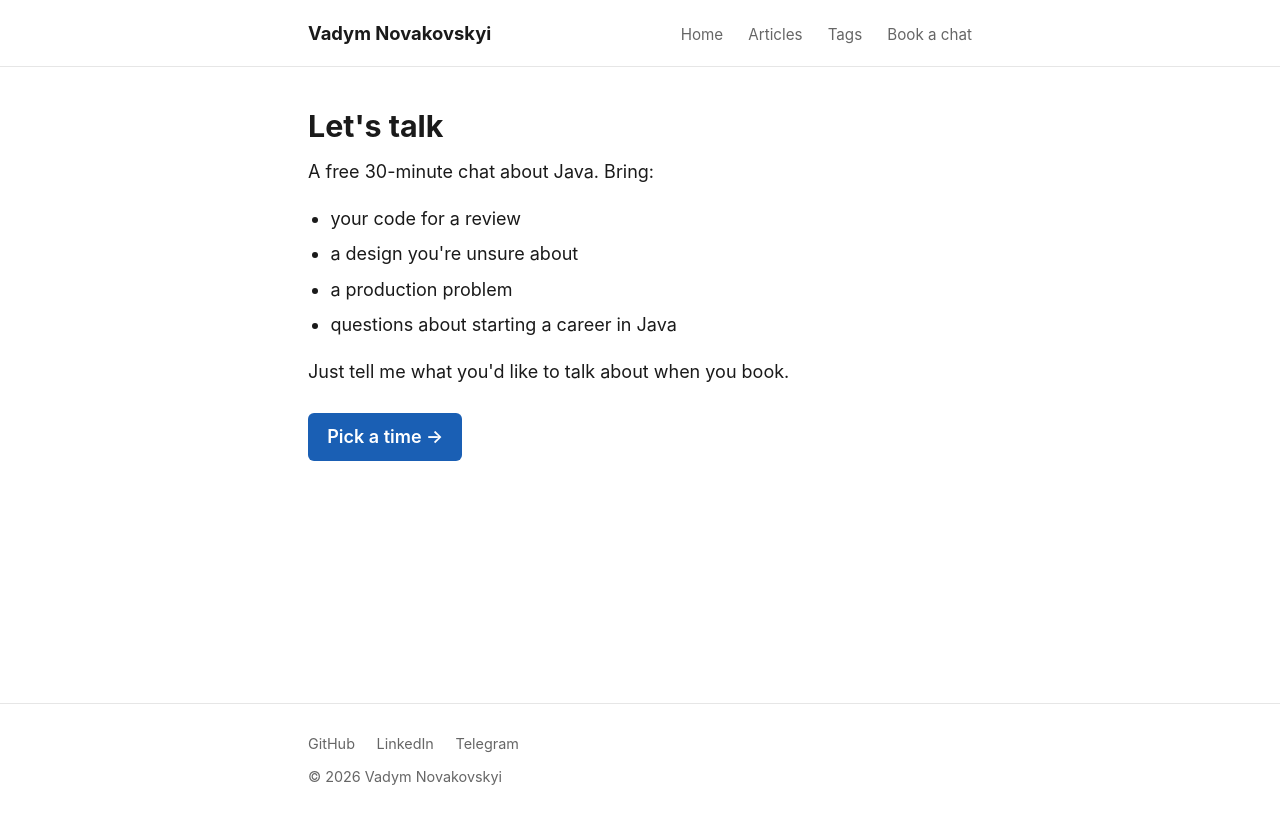
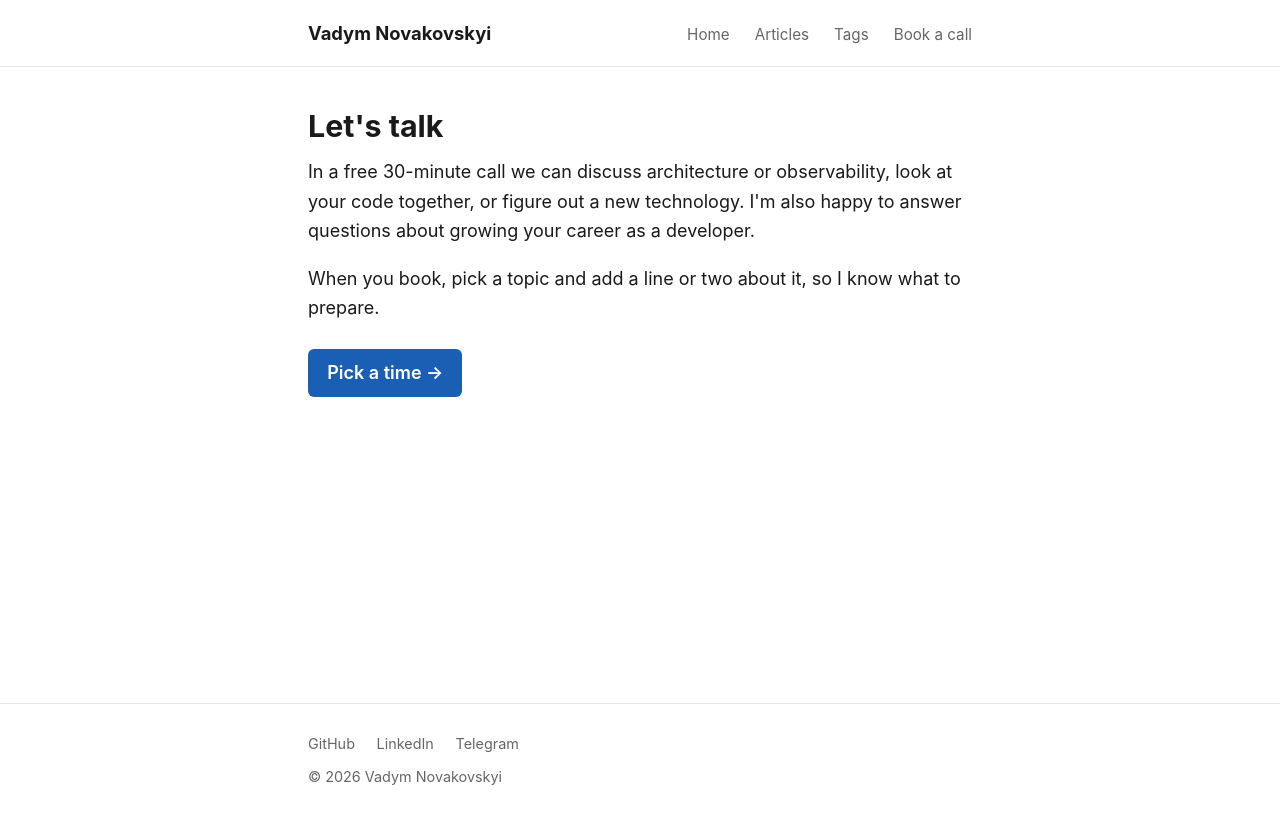
Before and after one commit to vnovakovskyi/vnovakovskyi.github.io, a Jekyll site: the page built from book.html, in a window 1280 px wide. Shown: the top 824 px of the page. Built offline with Jekyll 4.4.1, drawn with Linux system fonts in a browser that asks for light colours.

Commit message:
Rename to Book a call, rewrite page text, ask for a topic

```diff
--- a/_layouts/default.html
+++ b/_layouts/default.html
@@ -17,7 +17,7 @@
         <a href="{{ '/' | relative_url }}">Home</a>
         <a href="{{ '/articles/' | relative_url }}">Articles</a>
         <a href="{{ '/tags/' | relative_url }}">Tags</a>
-        <a href="{{ '/book/' | relative_url }}">Book a chat</a>
+        <a href="{{ '/book/' | relative_url }}">Book a call</a>
       </nav>
     </div>
   </header>
--- a/assets/style.css
+++ b/assets/style.css
@@ -86,7 +86,7 @@ p { margin: 0 0 1.1rem; }
 .intro .social { margin-top: 1rem; }
 .intro .social a { margin-right: 1rem; }
 
-/* --- Book a chat --- */
+/* --- Book a call --- */
 .book ul { padding-left: 1.4rem; margin: 0 0 1.1rem; }
 .book li { margin-bottom: 0.35rem; }
 .button {
--- a/book.html
+++ b/book.html
@@ -1,18 +1,18 @@
 ---
 layout: default
-title: Book a chat
-description: A free 30-minute chat about Java.
+title: Book a call
+description: A free 30-minute call about architecture, observability, code, new technologies, or your career.
 permalink: /book/
 ---
 <section class="book">
   <h1>Let's talk</h1>
-  <p>A free 30-minute chat about Java. Bring:</p>
-  <ul>
-    <li>your code for a review</li>
-    <li>a design you're unsure about</li>
-    <li>a production problem</li>
-    <li>questions about starting a career in Java</li>
-  </ul>
-  <p>Just tell me what you'd like to talk about when you book.</p>
+  <p>
+    In a free 30-minute call we can discuss architecture or observability,
+    look at your code together, or figure out a new technology.
+    I'm also happy to answer questions about growing your career as a developer.
+  </p>
+  <p>
+    When you book, pick a topic and add a line or two about it, so I know what to prepare.
+  </p>
   <p><a class="button" href="{{ site.booking_url }}" rel="noopener" target="_blank">Pick a time →</a></p>
 </section>
--- a/index.html
+++ b/index.html
@@ -15,7 +15,7 @@ permalink: /
     I write about things I work with, problems I investigate, and ideas I want to understand more deeply.
   </p>
   <p>
-    Want to talk Java? <a href="{{ '/book/' | relative_url }}">Book a free 30-minute chat</a>.
+    Want to talk? <a href="{{ '/book/' | relative_url }}">Book a free 30-minute call</a>.
   </p>
   <nav class="social">
     {% if site.social.github %}<a href="{{ site.social.github }}" rel="noopener" target="_blank">GitHub</a>{% endif %}
```
